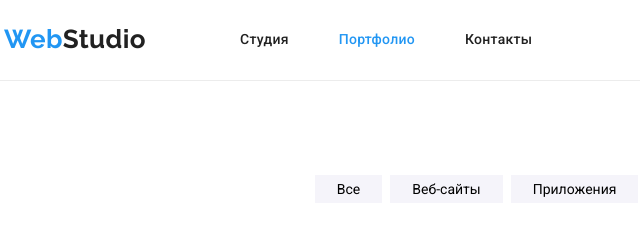
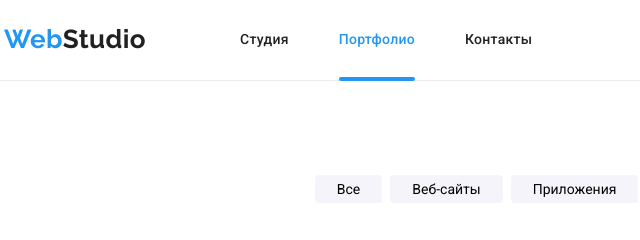
Before and after one commit to YoungSandw1ch/repeat-repo, a plain HTML site: page portfolio.html in a window 1280 px wide. Shown: the top 240 px of the page, 51-691 px from the left. Drawn offline with nearby package versions, Linux system fonts and the light colour scheme.

Commit message:
add transition

```diff
--- a/sass/components/_address.scss
+++ b/sass/components/_address.scss
@@ -15,6 +15,7 @@
   display: block;
   text-decoration: none;
   color: var(--secondFontColor);
+  transition: color 250ms cubic-bezier(0.4, 0, 0.2, 1);
 
   &:hover,
   &:focus {
@@ -24,6 +25,7 @@
 
 .address__map {
   color: var(--lightFontColor);
+  transition: color 250ms cubic-bezier(0.4, 0, 0.2, 1);
 
   &:hover,
   &:focus {
--- a/sass/components/_buttons.scss
+++ b/sass/components/_buttons.scss
@@ -16,6 +16,7 @@
 
   color: var(--lightFontColor);
   background-color: var(--brandColor);
+  transition: background-color 250ms cubic-bezier(0.4, 0, 0.2, 1);
 
   &:hover,
   &:focus {
--- a/sass/components/_contacts.scss
+++ b/sass/components/_contacts.scss
@@ -13,6 +13,9 @@
 }
 
 .contacts__link {
+  display: block;
+  padding: 32px 0;
+
   font-weight: 500;
   line-height: 1.14;
   letter-spacing: 0.02em;
@@ -20,6 +23,8 @@
 
   display: flex;
   align-items: center;
+
+  transition: color 250ms cubic-bezier(0.4, 0, 0.2, 1);
 
   &:hover,
   &:focus {
--- a/sass/components/_filter.scss
+++ b/sass/components/_filter.scss
@@ -11,8 +11,11 @@
 
 .filter__btn {
   padding: 6px 22px;
+  border-radius: 4px;
 
   background-color: #f5f4fa;
+  transition: background-color 250ms cubic-bezier(0.4, 0, 0.2, 1),
+    color 250ms cubic-bezier(0.4, 0, 0.2, 1), box-shadow 250ms cubic-bezier(0.4, 0, 0.2, 1);
 
   &:hover,
   &:focus,
@@ -21,6 +24,5 @@
     color: #ffffff;
     box-shadow: 0px 3px 1px rgba(0, 0, 0, 0.1), 0px 1px 2px rgba(0, 0, 0, 0.08),
       0px 2px 2px rgba(0, 0, 0, 0.12);
-    border-radius: 4px;
   }
 }
--- a/sass/components/_menu.scss
+++ b/sass/components/_menu.scss
@@ -6,16 +6,23 @@
 }
 
 .menu__item {
+  position: relative;
+
   &:not(:last-child) {
     margin-right: 50px;
   }
 }
 
 .menu__link {
+  display: block;
+  padding: 32px 0;
+
   font-weight: 500;
   line-height: 1.14;
   letter-spacing: 0.02em;
+
   color: var(--firstFontColor);
+  transition: color 250ms cubic-bezier(0.4, 0, 0.2, 1);
 
   &:hover,
   &:focus {
@@ -25,4 +32,18 @@
 
 .menu__link--active {
   color: var(--brandColor);
+
+  &::after {
+    content: '';
+    display: block;
+
+    position: absolute;
+    width: 100%;
+    height: 4px;
+    left: 0;
+    bottom: -1px;
+
+    background-color: var(--brandColor);
+    border-radius: 2px;
+  }
 }
--- a/sass/components/_product.scss
+++ b/sass/components/_product.scss
@@ -12,7 +12,9 @@
 .product__link {
   display: block;
   text-decoration: none;
+
   color: var(--firstFontColor);
+  transition: box-shadow 250ms cubic-bezier(0.4, 0, 0.2, 1);
 
   &:focus,
   &:hover {
--- a/sass/components/_social.scss
+++ b/sass/components/_social.scss
@@ -20,8 +20,11 @@
   width: 100%;
   height: 100%;
   border-radius: 50%;
+
   background-color: transparent;
   color: var(--secondFontColor);
+  transition: background-color 250ms cubic-bezier(0.4, 0, 0.2, 1),
+    color 250ms cubic-bezier(0.4, 0, 0.2, 1);
 
   &:hover,
   &:focus {
--- a/sass/layout/_clients.scss
+++ b/sass/layout/_clients.scss
@@ -23,6 +23,8 @@
   border: 1px solid #afb1b8;
   border-radius: 4px;
   color: var(--secondFontColor);
+  transition: color 250ms cubic-bezier(0.4, 0, 0.2, 1),
+    border-color 250ms cubic-bezier(0.4, 0, 0.2, 1);
 
   &:hover,
   &:focus {
```
Also changed, not shown: css/main.css, css/main.min.css, 2 other files.
